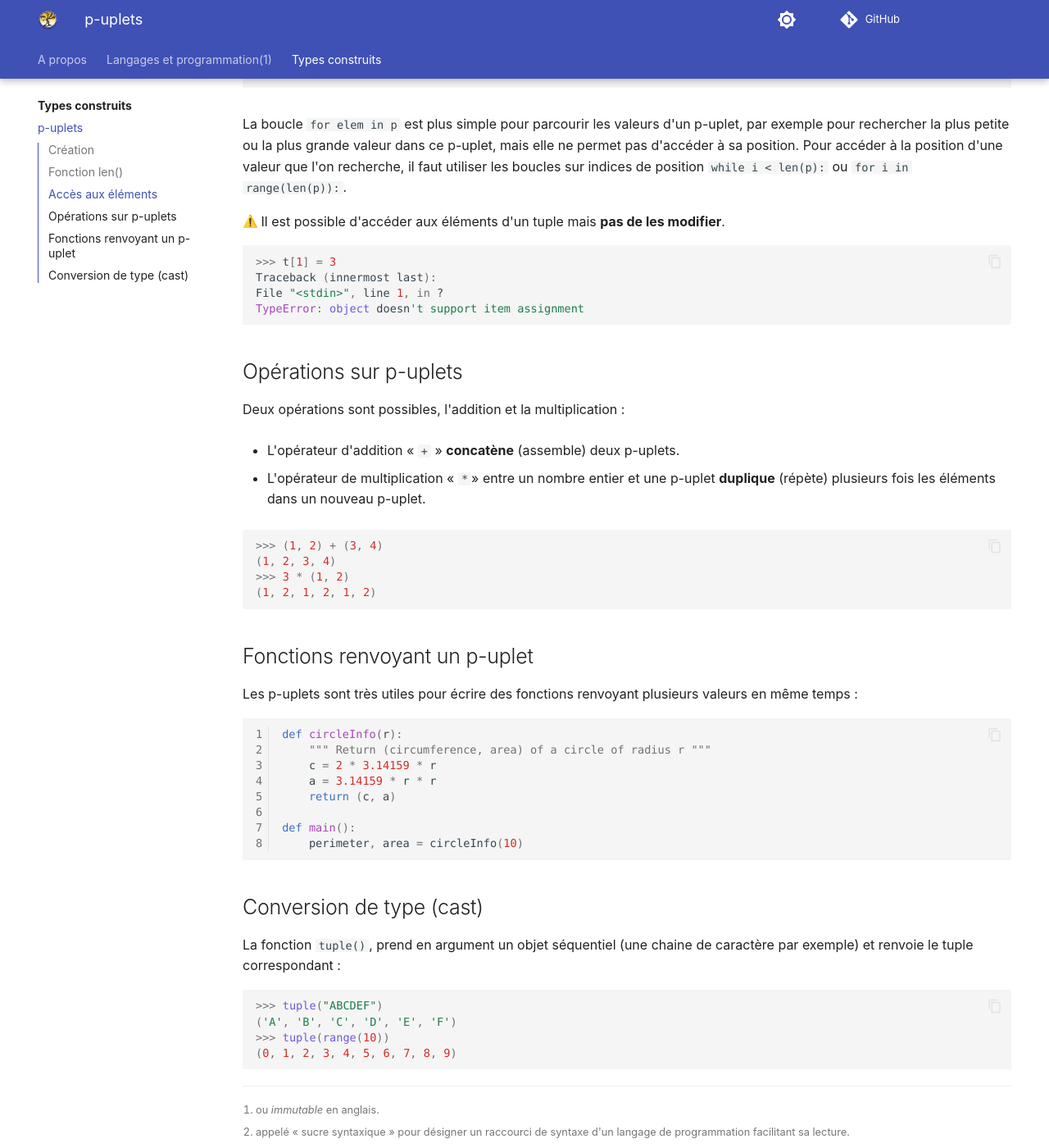
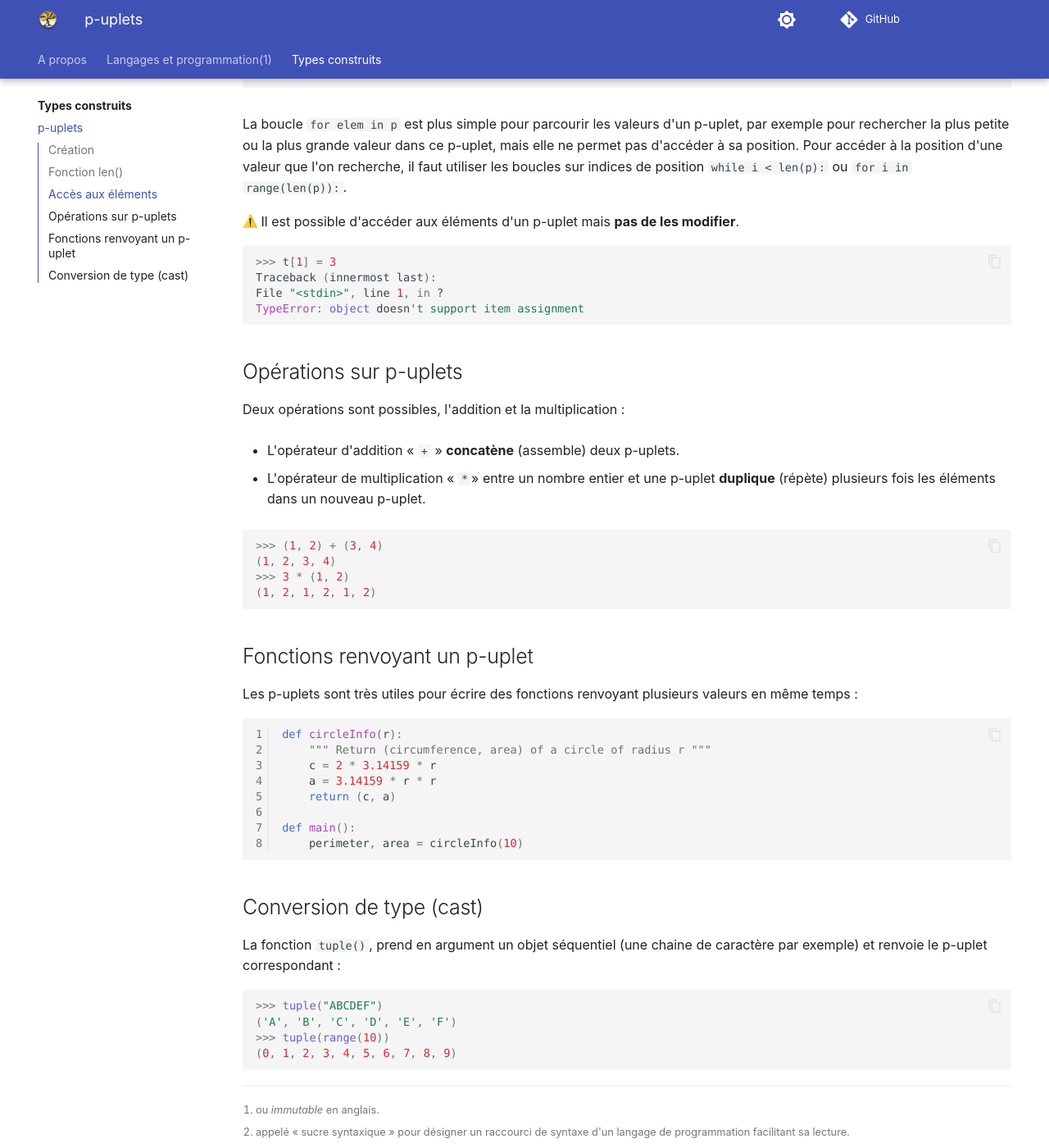
Before and after one commit to eipaca/NSI-1, an MkDocs documentation site: the page built from docs/types-construits/1-p-uplets.md, in a window 1280 px wide and 1400 px high, scrolled down 3795 px. Shown: the whole window at 82% size. Built offline with MkDocs 1.6.1 and Material for MkDocs 9.7.7, drawn with Linux system fonts in a browser that asks for light colours; emoji names are drawn with the system emoji font; comment, search, counter and statistics services are not loaded.

Commit message:
Add files via upload

````diff
--- a/docs/types-construits/1-p-uplets.md
+++ b/docs/types-construits/1-p-uplets.md
@@ -217,7 +217,7 @@ Comparons différentes façons pour parcourir un p-uplet `p` :
 
 La boucle `for elem in p` est plus simple pour parcourir les valeurs d'un p-uplet, par exemple pour rechercher la plus petite ou la plus grande valeur dans ce p-uplet, mais elle ne permet pas d'accéder à sa position. Pour accéder à la position d'une valeur que l'on recherche, il faut utiliser les boucles sur indices de position `while i < len(p):` ou `for i in range(len(p)):`.
 
-:warning: Il est possible d'accéder aux éléments d'un tuple mais **pas de les modifier**.
+:warning: Il est possible d'accéder aux éléments d'un p-uplet mais **pas de les modifier**.
 
 ``` py
 >>> t[1] = 3
@@ -259,7 +259,7 @@ def main():
 
 ## Conversion de type (cast)
 
-La fonction `tuple()`, prend en argument un objet séquentiel (une chaine de caractère par exemple) et renvoie le tuple correspondant :
+La fonction `tuple()`, prend en argument un objet séquentiel (une chaine de caractère par exemple) et renvoie le p-uplet correspondant :
 
 ``` py
 >>> tuple("ABCDEF")
````
